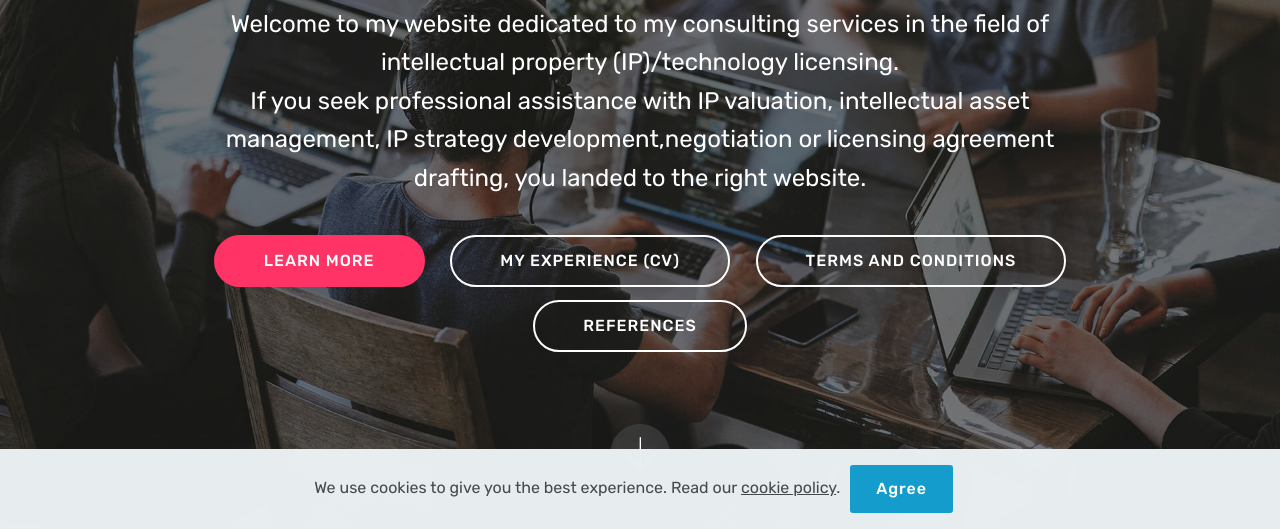
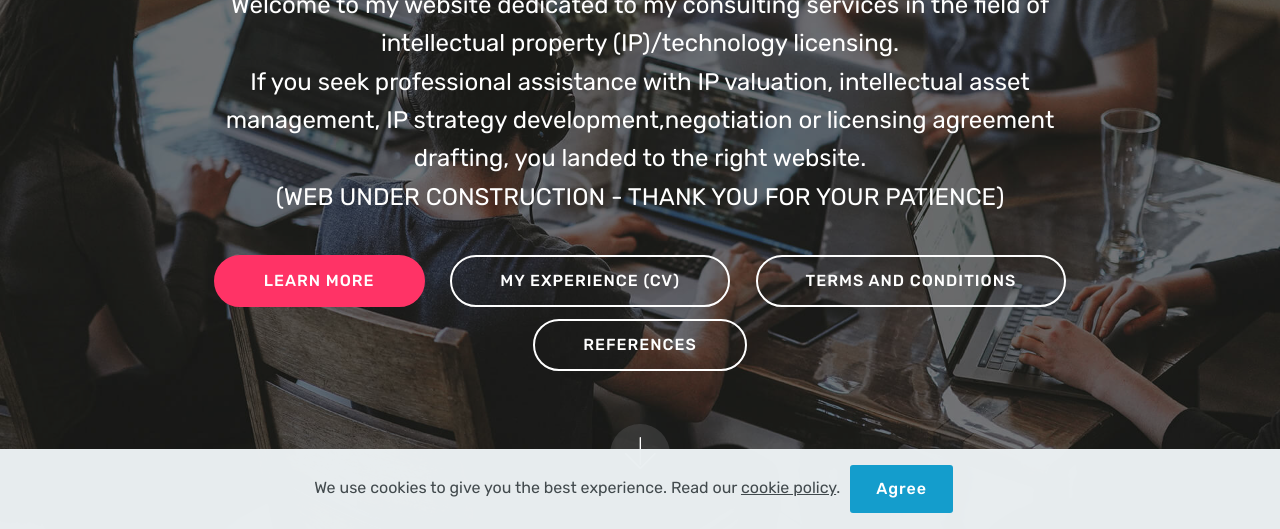
Before and after one commit to jirkamosna/clp, a plain HTML site: page index.html in a window 1280 px wide. Shown: the part 271-800 px from the top of the page. Drawn offline with Linux system fonts and the light colour scheme; files whose address does not match are found by name.

Commit message:
create github pages

```diff
--- a/index.html
+++ b/index.html
@@ -48,7 +48,7 @@
             <div class="mbr-white col-md-10">
                 <h1 class="mbr-section-title mbr-bold pb-3 mbr-fonts-style display-1">Ing. Jiří Mošna, MBA, CLP</h1>
 
-                <p class="mbr-text pb-3 mbr-fonts-style display-5">Welcome to my website dedicated to my consulting services in the field of intellectual property (IP)/technology licensing.<br>If you seek professional assistance with IP valuation, intellectual asset management, IP strategy development,negotiation or licensing agreement drafting, you landed to the right website.
+                <p class="mbr-text pb-3 mbr-fonts-style display-5">Welcome to my website dedicated to my consulting services in the field of intellectual property (IP)/technology licensing.<br>If you seek professional assistance with IP valuation, intellectual asset management, IP strategy development,negotiation or licensing agreement drafting, you landed to the right website.<br>(WEB UNDER CONSTRUCTION - THANK YOU FOR YOUR PATIENCE)
                 </p>
                 <div class="mbr-section-btn"><a class="btn btn-md btn-secondary display-4" href="https://certifiedlicensingprofessional.eu">LEARN MORE</a>
                     <a class="btn btn-md btn-white-outline display-4" href="https://certifiedlicensingprofessional.eu">MY EXPERIENCE (CV)<br></a> <a class="btn btn-md btn-white-outline display-4" href="https://certifiedlicensingprofessional.eu">TERMS AND CONDITIONS</a> <a class="btn btn-md btn-white-outline display-4" href="https://certifiedlicensingprofessional.eu">REFERENCES<br></a></div>
```
Also changed, not shown: 1 other file.
